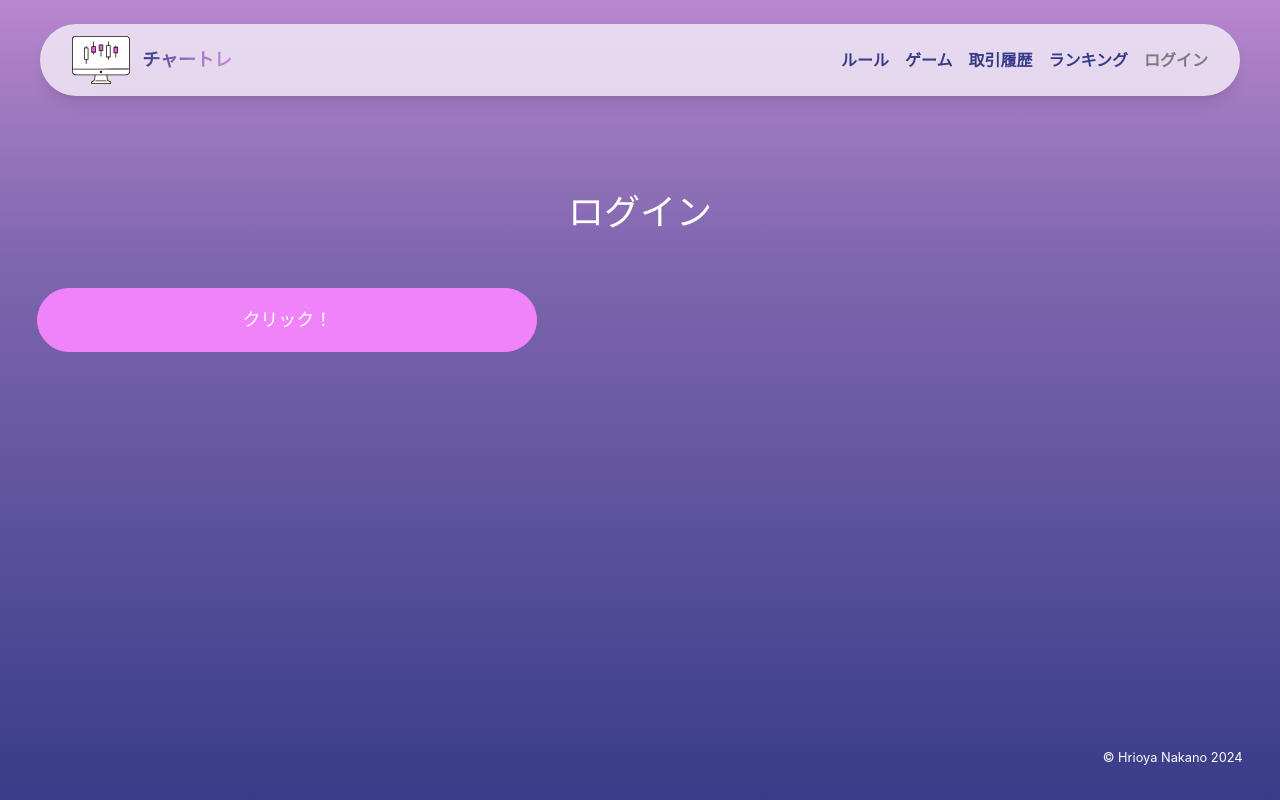
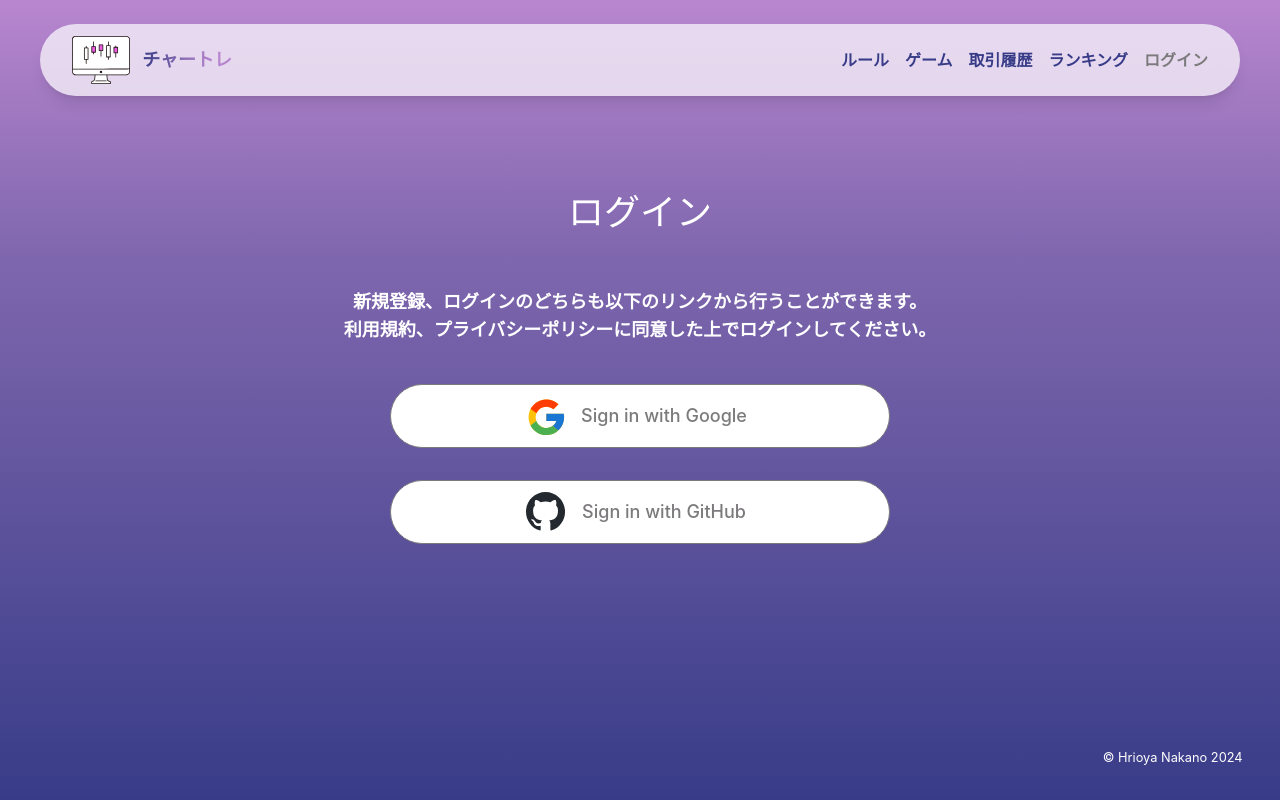
Before and after one commit to hirotiia/chart-training, a Next.js app: page /login in a window 1280 px wide. Built offline with nearby package versions, Linux system fonts and the light colour scheme.

Commit message:
:sparkles: ログインページ実装

```diff
--- a/src/app/(app)/login/page.tsx
+++ b/src/app/(app)/login/page.tsx
@@ -1,10 +1,74 @@
+import Link from 'next/link';
+
 import { ContentLayout } from '@/components/layouts/content-layout';
 import { Button } from '@/components/ui/button';
+import { TextLead } from '@/components/ui/text';
 
 const LoginPage = () => {
   return (
     <ContentLayout title="ログイン">
-      <Button>クリック！</Button>
+      <TextLead>
+        新規登録、ログインのどちらも以下のリンクから行うことができます。
+        <br />
+        <Link href="dummy" className="hover:underline">
+          利用規約
+        </Link>
+        、
+        <Link href="dummy" className="hover:underline">
+          プライバシーポリシー
+        </Link>
+        に同意した上でログインしてください。
+      </TextLead>
+      <div className="mt-10 flex flex-col items-center justify-center gap-8">
+        <Button
+          variant="login"
+          icon={
+            <svg
+              xmlns="http://www.w3.org/2000/svg"
+              viewBox="0 0 45 45"
+              className="size-10"
+            >
+              <path
+                fill="#FFC107"
+                d="M43.611,20.083H42V20H24v8h11.303c-1.649,4.657-6.08,8-11.303,8c-6.627,0-12-5.373-12-12c0-6.627,5.373-12,12-12c3.059,0,5.842,1.154,7.961,3.039l5.657-5.657C34.046,6.053,29.268,4,24,4C12.955,4,4,12.955,4,24c0,11.045,8.955,20,20,20c11.045,0,20-8.955,20-20C44,22.659,43.862,21.35,43.611,20.083z"
+              />
+              <path
+                fill="#FF3D00"
+                d="M6.306,14.691l6.571,4.819C14.655,15.108,18.961,12,24,12c3.059,0,5.842,1.154,7.961,3.039l5.657-5.657C34.046,6.053,29.268,4,24,4C16.318,4,9.656,8.337,6.306,14.691z"
+              />
+              <path
+                fill="#4CAF50"
+                d="M24,44c5.166,0,9.86-1.977,13.409-5.192l-6.19-5.238C29.211,35.091,26.715,36,24,36c-5.202,0-9.619-3.317-11.283-7.946l-6.522,5.025C9.505,39.556,16.227,44,24,44z"
+              />
+              <path
+                fill="#1976D2"
+                d="M43.611,20.083H42V20H24v8h11.303c-0.792,2.237-2.231,4.166-4.087,5.571c0.001-0.001,0.002-0.001,0.003-0.002l6.19,5.238C36.971,39.205,44,34,44,24C44,22.659,43.862,21.35,43.611,20.083z"
+              />
+            </svg>
+          }
+        >
+          Sign in with Google
+        </Button>
+        <Button
+          variant="login"
+          icon={
+            <svg
+              xmlns="http://www.w3.org/2000/svg"
+              viewBox="0 0 100 100"
+              className="size-10"
+            >
+              <path
+                fillRule="evenodd"
+                clipRule="evenodd"
+                d="M48.854 0C21.839 0 0 22 0 49.217c0 21.756 13.993 40.172 33.405 46.69 2.427.49 3.316-1.059 3.316-2.362 0-1.141-.08-5.052-.08-9.127-13.59 2.934-16.42-5.867-16.42-5.867-2.184-5.704-5.42-7.17-5.42-7.17-4.448-3.015.324-3.015.324-3.015 4.934.326 7.523 5.052 7.523 5.052 4.367 7.496 11.404 5.378 14.235 4.074.404-3.178 1.699-5.378 3.074-6.6-10.839-1.141-22.243-5.378-22.243-24.283 0-5.378 1.94-9.778 5.014-13.2-.485-1.222-2.184-6.275.486-13.038 0 0 4.125-1.304 13.426 5.052a46.97 46.97 0 0 1 12.214-1.63c4.125 0 8.33.571 12.213 1.63 9.302-6.356 13.427-5.052 13.427-5.052 2.67 6.763.97 11.816.485 13.038 3.155 3.422 5.015 7.822 5.015 13.2 0 18.905-11.404 23.06-22.324 24.283 1.78 1.548 3.316 4.481 3.316 9.126 0 6.6-.08 11.897-.08 13.526 0 1.304.89 2.853 3.316 2.364 19.412-6.52 33.405-24.935 33.405-46.691C97.707 22 75.788 0 48.854 0z"
+                fill="#24292f"
+              />
+            </svg>
+          }
+        >
+          Sign in with GitHub
+        </Button>
+      </div>
     </ContentLayout>
   );
 };
--- a/src/app/(app)/page.tsx
+++ b/src/app/(app)/page.tsx
@@ -20,14 +20,16 @@ const TopPage = () => {
       </p>
 
       <div className="mt-20 flex flex-col items-center justify-center gap-8 md:flex-row">
-        <Button size="sm" variant="secondary">
+        <Button as="a" href="/login" size="sm" variant="secondary">
           ログイン
         </Button>
 
         <p className="relative flex w-full items-center before:absolute before:left-0 before:right-[calc(50%+2rem)] before:top-1/2 before:h-0.5 before:bg-white before:content-[''] after:absolute after:left-[calc(50%+2rem)] after:right-0 after:top-1/2 after:h-0.5 after:bg-white after:content-[''] md:hidden">
           <b className="mx-auto">まずは</b>
         </p>
-        <Button size="sm">ゲームを始める</Button>
+        <Button as="a" href="/game" size="sm">
+          ゲームを始める
+        </Button>
       </div>
     </ContentLayout>
   );
--- a/src/components/ui/button/button.tsx
+++ b/src/components/ui/button/button.tsx
@@ -20,12 +20,14 @@ const buttonVariants = cva(
 
         accent:
           'border border-accent bg-accent text-accent-foreground hover:border hover:border-accent hover:bg-white hover:text-accent',
+        login:
+          'border border-muted bg-white text-muted hover:border hover:border-muted hover:bg-muted hover:text-white',
       },
       size: {
         default: 'h-16 w-custom-button-width-lg px-8 py-4',
         sm: 'h-16 w-custom-button-width-sm px-8 py-4 text-lg',
         lg: 'h-20 w-full px-10 py-8 text-2xl',
-        icon: 'size-9',
+        icon: 'size-10',
       },
       rounded: {
         default: 'rounded-full',
```
Also changed, not shown: public/icon-github.svg (added), public/icon-google.svg (added).
